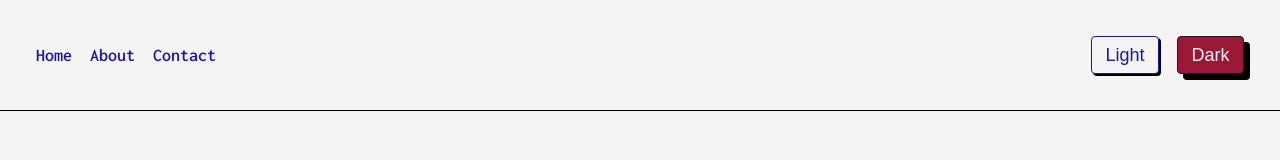
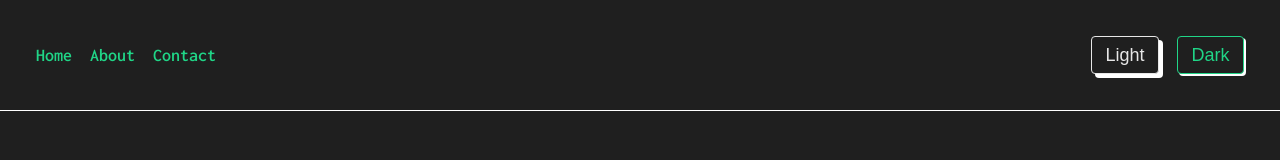
Before and after one commit to BorofskyDev/conversations-project, a website built with Vite: page index.html in a window 1280 px wide. Both pictures are taken after a click on the button "Dark". Built offline with nearby package versions, Linux system fonts and the light colour scheme; a web font is replaced by a local one.

```diff
--- a/index.html
+++ b/index.html
@@ -29,8 +29,8 @@
         </ul>
       </nav>
       <div class="theme-toggle">
-        <button class="primary-btn active">Light</button>
-        <button class="primary-btn">Dark</button>
+        <button class="primary-btn active" id="light-btn">Light</button>
+        <button class="primary-btn" id="dark-btn">Dark</button>
       </div>
     </header>
     <script type="module" src="/main.js"></script>
--- a/main.js
+++ b/main.js
@@ -1 +1,29 @@
 import './styles/style.scss'
+
+// Theme toggle
+document.addEventListener('DOMContentLoaded', () => {
+  const lightbtn = document.getElementById('light-btn')
+  const darkBtn = document.getElementById('dark-btn')
+
+  function setTheme(theme) {
+    document.documentElement.setAttribute('data-theme', theme)
+
+    if (theme === 'dark') {
+      darkBtn.classList.add('active')
+      lightbtn.classList.remove('active')
+    } else {
+      lightbtn.classList.add('active')
+      darkBtn.classList.remove('active')
+    }
+  }
+
+  lightbtn.addEventListener('click', () => {
+    setTheme('light')
+  })
+  darkBtn.addEventListener('click', () => {
+    setTheme('dark')
+  })
+
+  const currentTheme = document.documentElement.getAttribute('data-theme') || 'light'
+  setTheme(currentTheme)
+})
```
